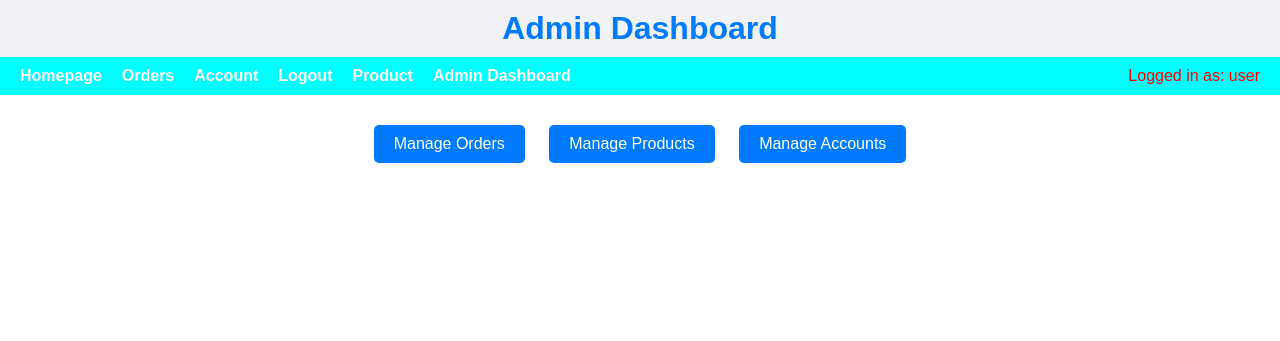
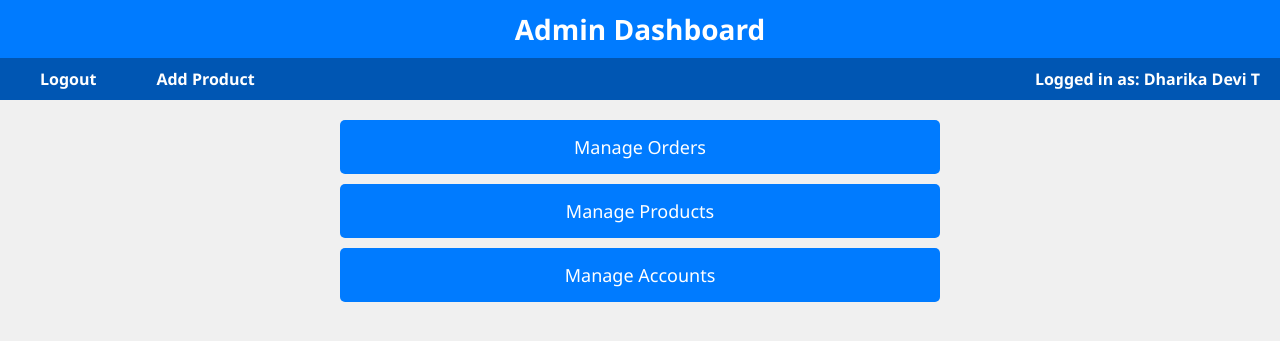
Before and after one commit to Dharikasri/storemanagement, a Django app: page /admin/ in a window 1280 px wide. Shown: the top 341 px of the page. Run offline with Django 5.2, Linux system fonts and the light colour scheme; a user stored in the database is signed in; data comes from the database, SQL or seed files in the repository; both versions use the stored data as it was after the commit.

Commit message:
Dashboard templates are changed and in login error message are given

```diff
--- a/dashboard/templates/webpage/admin_dashboard.html
+++ b/dashboard/templates/webpage/admin_dashboard.html
@@ -6,25 +6,26 @@
     <title>Admin Dashboard</title>
     <style>
         body {
-            font-family: Arial, sans-serif;
+            font-family: 'Segoe UI', Tahoma, Geneva, Verdana, sans-serif;
             margin: 0;
             padding: 0;
             text-align: center;
-            background-color: #fff;
+            background-color: #f0f0f0; /* Light gray background */
         }
 
         .store-title {
-            background-color: #f0f2f5;
+            background-color: #007bff; /* Primary blue color */
             padding: 10px 0;
+            color: #fff; /* White text color */
         }
 
         .store-title h1 {
             margin: 0;
-            color: #007bff;
+            font-size: 28px;
         }
 
         .navbar {
-            background-color: #00ffff;
+            background-color: #0056b3; /* Darker blue for navigation */
             color: #fff;
             padding: 10px 20px;
             display: flex;
@@ -47,29 +48,39 @@
             text-decoration: none;
             color: #fff;
             font-weight: bold;
+            padding: 10px 20px;
+            border-radius: 5px;
+            transition: background-color 0.3s ease;
+        }
+
+        .navbar ul li a:hover {
+            background-color: #007bff; /* Lighter blue on hover */
         }
 
         .user-info {
-            color: red;
+            color: White; /* Blue text color for user info */
+            font-weight: bold;
         }
 
         .admin-actions {
-            margin: 20px;
+            margin: 20px auto; /* Center align admin actions */
+            max-width: 600px; /* Limit width for better readability */
         }
 
         .admin-actions a {
-            display: inline-block;
-            margin: 10px;
-            padding: 10px 20px;
+            display: block;
+            margin: 10px 0;
+            padding: 15px 0;
             background-color: #007bff;
             color: #fff;
             text-decoration: none;
             border-radius: 5px;
             transition: background-color 0.3s ease;
+            font-size: 18px;
         }
 
         .admin-actions a:hover {
-            background-color: #0056b3;
+            background-color: #0056b3; /* Darker blue on hover */
         }
     </style>
 </head>
@@ -79,14 +90,10 @@
     </div>
     <div class="navbar">
         <ul>
-            <li><a href="{% url 'dashboard:homepage' %}">Homepage</a></li>
-            <li><a href="{% url 'order:order_list' %}">Orders</a></li>
-            <li><a href="{% url 'dashboard:accounts' %}">Account</a></li>
             <li><a href="{% url 'dashboard:logout' %}">Logout</a></li>
-            <li><a href="{% url 'add_product' %}">Product</a></li>
-            <li><a href="{% url 'dashboard:admin_dashboard' %}">Admin Dashboard</a></li>
+            <li><a href="{% url 'add_product' %}">Add Product</a></li>
         </ul>
-        <div class="user-info">Logged in as: {{ user.username }}</div>
+        <div class="user-info">Logged in as: {{ user.customer.name }}</div>
     </div>
     <div class="admin-actions">
         <a href="{% url 'dashboard:manage_orders' %}">Manage Orders</a>
--- a/dashboard/templates/webpage/manage_orders.html
+++ b/dashboard/templates/webpage/manage_orders.html
@@ -116,7 +116,7 @@
             <p>No orders found.</p>
         {% endif %}
 
-        <a href="{% url 'dashboard:homepage' %}" class="back-link">Back to Homepage</a>
+        <a href="{% url 'dashboard:dashboard' %}" class="back-link">Back to Dashboard</a>
     </div>
 </body>
 </html>
--- a/dashboard/urls.py
+++ b/dashboard/urls.py
@@ -1,11 +1,10 @@
 from django.urls import path
-from .views import login_view,manage_accounts, dashboard_view, add_order_view, order_list, logout_view, accounts_view, homepage_view,manage_products,manage_orders,admin_dashboard_view
+from .views import login_view,manage_accounts, dashboard_view, add_order_view, order_list, logout_view, accounts_view,manage_products,manage_orders,admin_dashboard_view
 
 app_name = 'dashboard'
 
 urlpatterns = [
     path('login/', login_view, name='login_view'),
-    path('homepage/',homepage_view, name='homepage'),
     path('dashboard/', dashboard_view, name='dashboard'),
     path('admin/',admin_dashboard_view, name='admin_dashboard'),
     path('list/', order_list, name='order_list'),
--- a/dashboard/views.py
+++ b/dashboard/views.py
@@ -26,17 +26,15 @@ def login_view(request):
             user = authenticate(username=username, password=password)
             if user is not None:
                 login(request, user)
-                return redirect('dashboard:homepage')  # Redirect to the dashboard using namespace
+                return redirect('dashboard:dashboard')
             else:
                 messages.error(request, 'Invalid username or password')
+        else:
+            messages.error(request, 'Invalid username or password')
     else:
         form = AuthenticationForm()
+
     return render(request, 'webpage/login.html', {'form': form})
-
-@login_required
-def homepage_view(request):
-       return render(request, 'webpage/Homepage.html', {'user': request.user.customer})
-
 
 @login_required
 def dashboard_view(request):
--- a/order/templates/order/order_list.html
+++ b/order/templates/order/order_list.html
@@ -123,7 +123,7 @@
             <p>No orders found for this customer.</p>
         {% endif %}
 
-        <a href="{% url 'dashboard:homepage' %}" class="back-link">Back to Homepage</a>
+        <a href="{% url 'dashboard:dashboard' %}" class="back-link">Back to Dashboard</a>
     </div>
 </body>
 </html>
```
Also changed, not shown: dashboard/templates/webpage/dashboard.html (+31 -12 lines), dashboard/templates/webpage/homepage.html (deleted, +0 -76 lines), dashboard/templates/webpage/login.html (+11 -0 lines), db.sqlite3.
